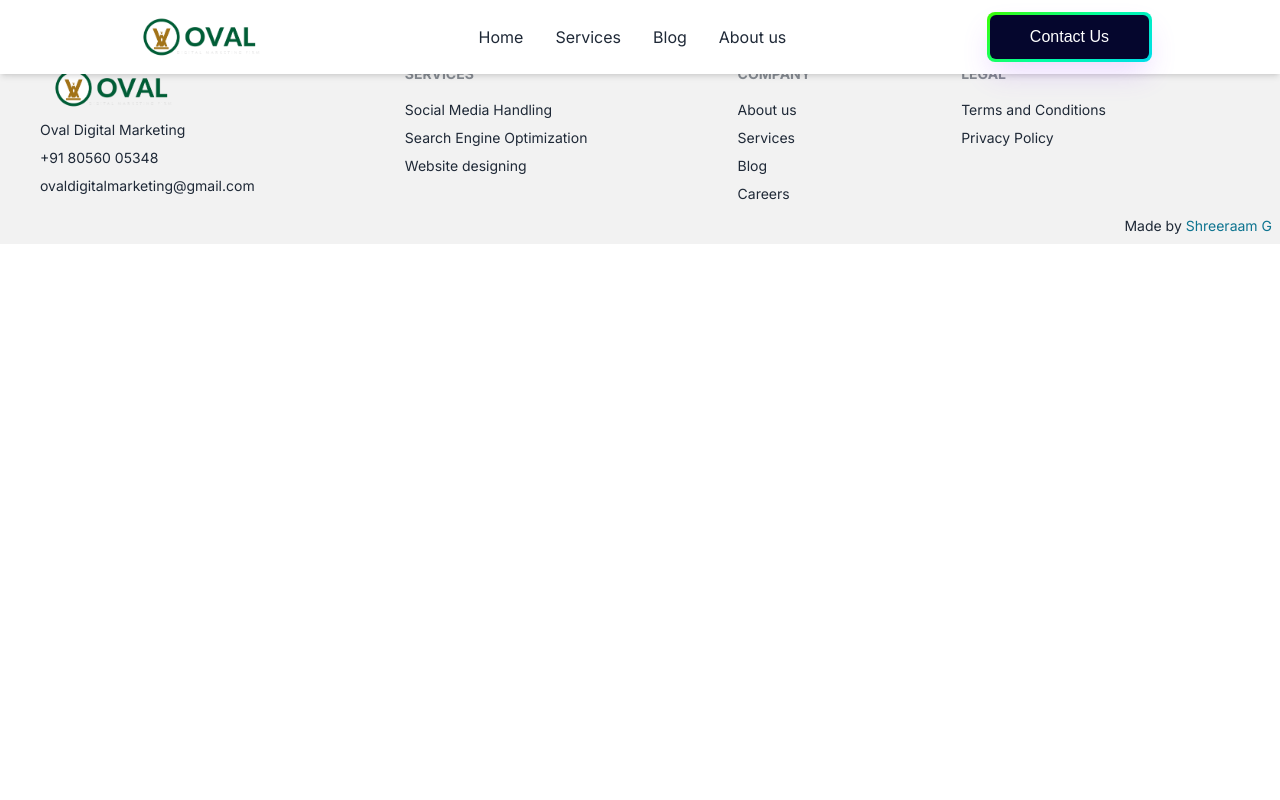
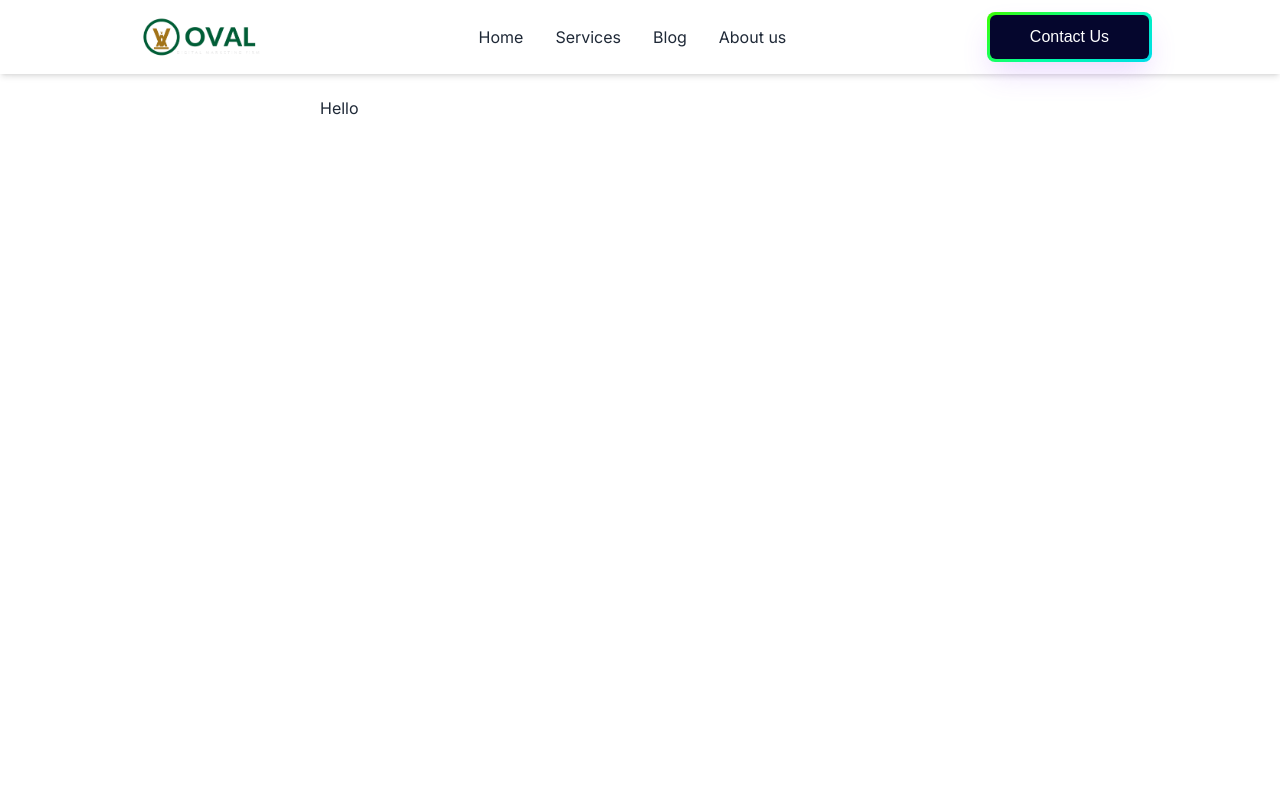
Before and after one commit to shreeraamg/oval-webapp, a Next.js app: page /aboutus in a window 1280 px wide. Shown: the top 800 px of the page. Built offline with nearby package versions, Linux system fonts and the light colour scheme.

Commit message:
Container for content pages

```diff
--- a/app/aboutus/page.tsx
+++ b/app/aboutus/page.tsx
@@ -1,5 +1,7 @@
+import ContentContainer from "@/components/ContentContainer";
+
 const AboutusPage = () => {
-  return <div>AboutusPage</div>;
+  return <ContentContainer>Hello</ContentContainer>;
 };
 
 export default AboutusPage;
--- /dev/null
+++ b/components/ContentContainer.tsx
@@ -0,0 +1,11 @@
+import { ChildrenProp } from "@/types";
+
+const ContentContainer = ({ children }: ChildrenProp) => {
+  return (
+    <div className="min-h-screen w-full mx-auto md:w-10/12 lg:w-1/2 pt-navbar">
+      {children}
+    </div>
+  );
+};
+
+export default ContentContainer;
--- a/tailwind.config.ts
+++ b/tailwind.config.ts
@@ -19,7 +19,7 @@ const config: Config = {
         brandLight: "#f0f5f3",
       },
       padding: {
-        navbar: "5rem",
+        navbar: "6rem",
       },
       height: {
         "30rem": "30rem",
```
